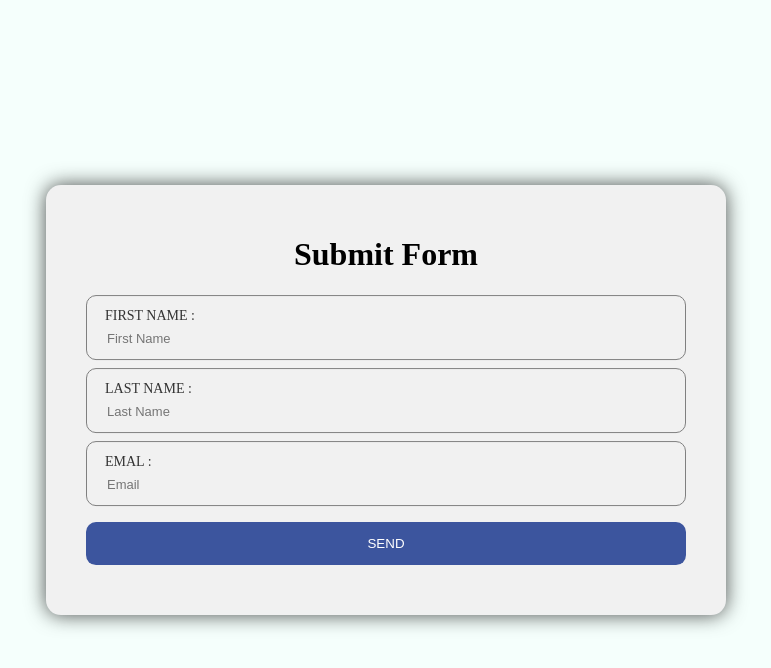
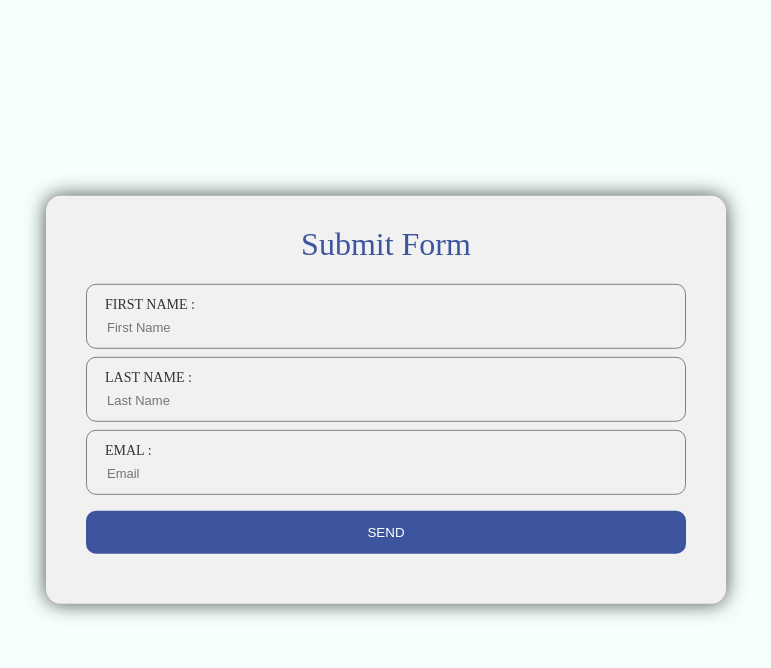
Before and after one commit to nikashio/Test-Task, a PHP site: page / in a window 1280 px wide. Shown: the top 668 px of the page, without its empty margins (254-1025 px from the left). Run offline with PHP 8.4, Linux system fonts and the light colour scheme.

Commit message:
udate less file

```diff
--- a/css/style.css
+++ b/css/style.css
@@ -1,11 +1,9 @@
-
 body {
   margin: 0;
   padding: 0;
   background-color: #f5fffc;
   box-sizing: border-box;
 }
-
 .form-container {
   width: 85%;
   max-width: 600px;
@@ -19,24 +17,17 @@
   text-align: center;
   box-shadow: 0 0 20px #000000b3;
 }
-
-
-/* title styles */
-.contact-form h1 {
+.form-container h1 {
   margin-top: 0;
   font-weight: 200;
-  color: #16a085;
+  color: #3c559e;
 }
-
-
-/* form container style */
 .txtb {
   border: 1px solid gray;
   margin: 8px 0;
   padding: 12px 18px;
   border-radius: 10px;
 }
-
 .txtb label {
   display: block;
   text-align: left;
@@ -44,8 +35,6 @@
   text-transform: uppercase;
   font-size: 14px;
 }
-
-/* form styles */
 .txtb input {
   width: 100%;
   border: none;
@@ -54,9 +43,6 @@
   font-size: 13px;
   margin-top: 6px;
 }
-
-
-/* submit button styles */
 #submit {
   display: inline-block;
   background: #3c559e;
@@ -70,14 +56,9 @@
   border: none;
   outline: none;
 }
-
 #submit:hover {
   background-color: #162c6b;
 }
-
-
-
-/* eror message styles */
 .form-message {
   font-size: 20px;
   font-weight: 600;
--- a/less/style.less
+++ b/less/style.less
@@ -4,6 +4,7 @@
   background-color: #f5fffc;
   box-sizing: border-box;
 }
+
 .form-container{
   width: 85%;
   max-width: 600px;
@@ -16,36 +17,38 @@
   border-radius: 15px;
   text-align: center;
   box-shadow: 0 0 20px #000000b3;
-
-}
-.contact-form h1{
+      h1{
         margin-top: 0;
         font-weight: 200;
-  color: #16a085;
+        color: #3c559e;
       }
+}
+
+
 .txtb{
   border:1px solid gray;
   margin: 8px 0;
   padding: 12px 18px;
   border-radius: 10px;
-}
-.txtb label{
+       label{
         display: block;
         text-align: left;
         color: #333;
         text-transform: uppercase;
         font-size: 14px;
       }
-.txtb input{
+      input{
         width: 100%;
         border: none;
         background: none;
         outline: none;
         font-size: 13px;
         margin-top: 6px;
+      }
+}
 
 
-}
+
 #submit{
   display: inline-block;
   background: #3c559e;
@@ -63,18 +66,22 @@
 #submit:hover{
   background-color: #162c6b;
 }
+
 .form-message{
   font-size: 20px;
   font-weight: 600;
+
 }
 
 .form-success{
   color: green;
 }
+
+
 .form-error{
   color: rgba(255,0,34,1);
 }
+
 .input-error{
   box-shadow: 0px 2px 0px 0px rgba(255,0,34,1);
-
 }
```
Lines whose indentation alone changed are shown as unchanged.
